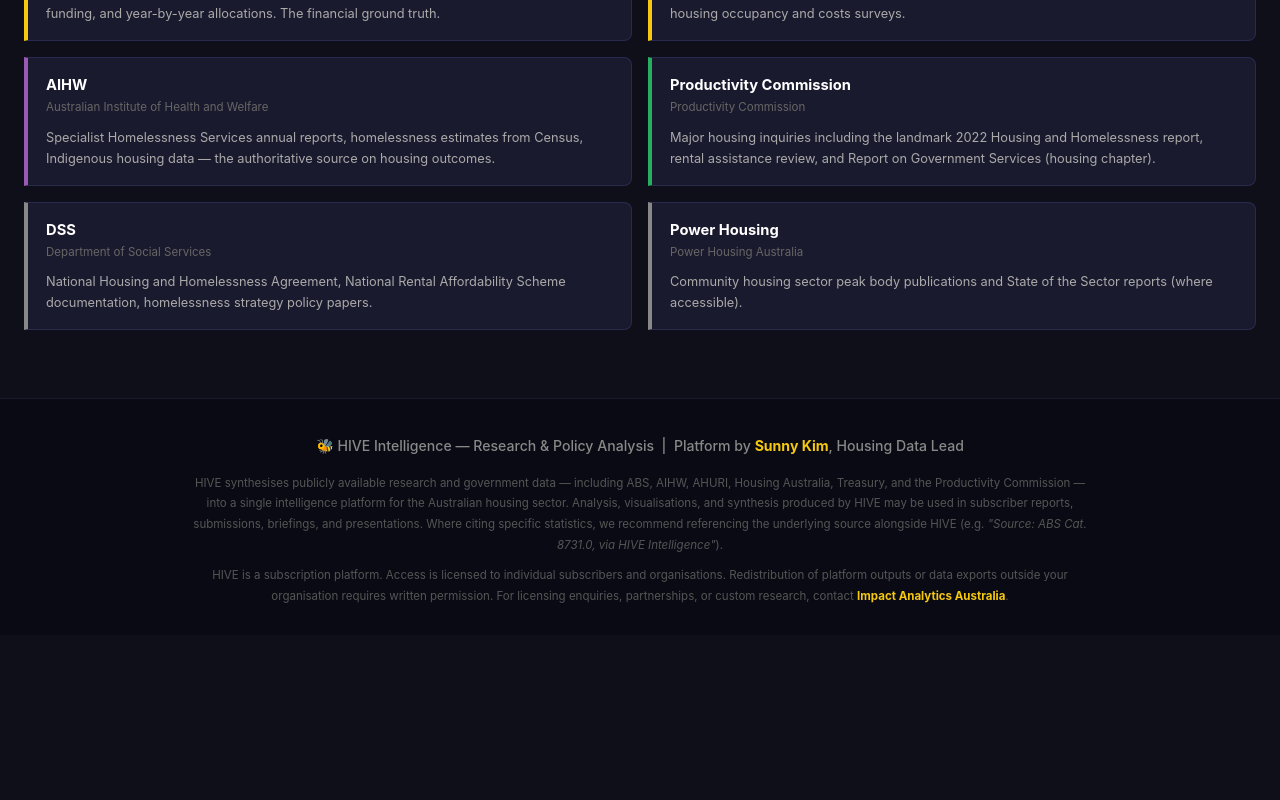
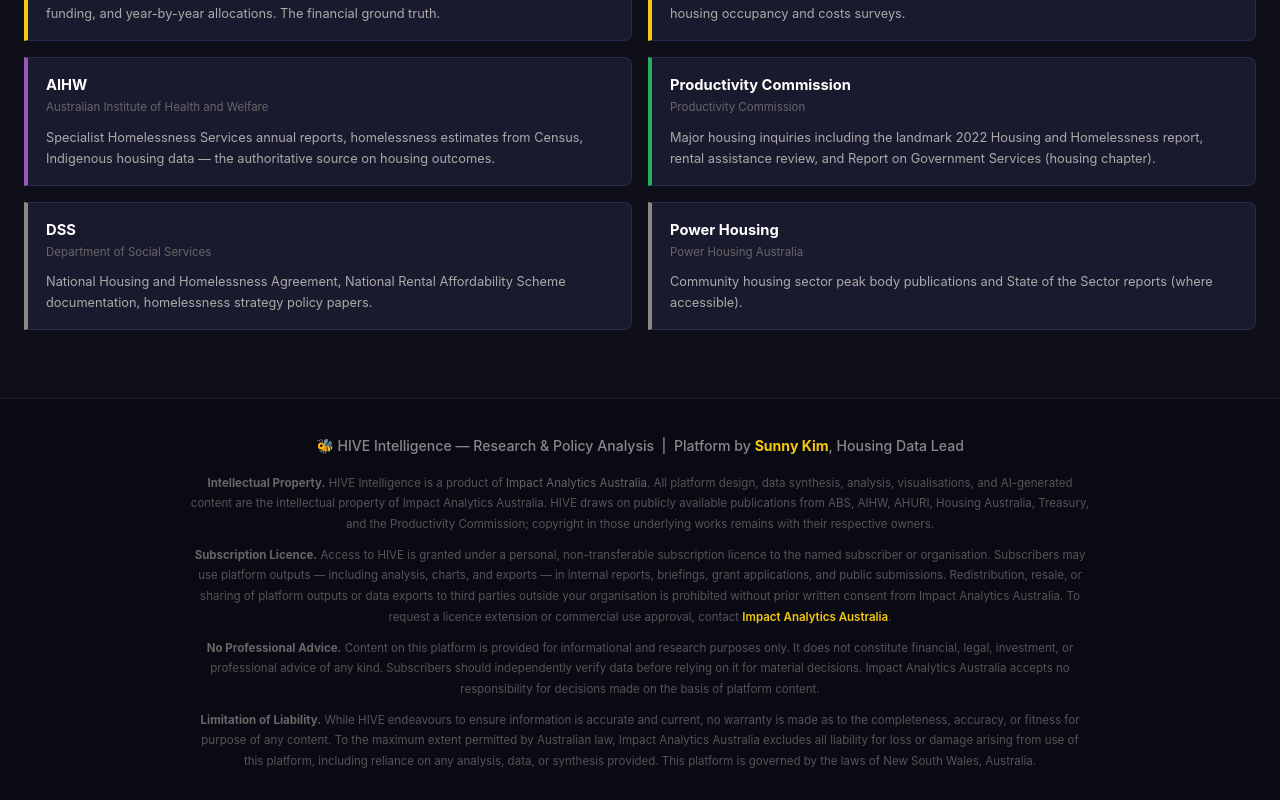
Before and after one commit to sunnykim-aus/hive-platform, a Next.js app: page / in a window 1280 px wide. Shown: the part 3521-4321 px from the top of the page. Before the commit the page ends 4156 px from the top, so only its background shows below. Built offline with nearby package versions, Linux system fonts and the light colour scheme.

Commit message:
Footer: full commercial disclaimer — IP, licence, no-advice, liability cap

```diff
--- a/app/layout.tsx
+++ b/app/layout.tsx
@@ -25,13 +25,23 @@ export default function RootLayout({ children }: { children: React.ReactNode })
               , Housing Data Lead
             </div>
             <p style={{ fontSize: "0.72rem", color: "#555", lineHeight: 1.8, marginBottom: 10 }}>
-              HIVE synthesises publicly available research and government data — including ABS, AIHW, AHURI, Housing Australia, Treasury, and the Productivity Commission — into a single intelligence platform for the Australian housing sector. Analysis, visualisations, and synthesis produced by HIVE may be used in subscriber reports, submissions, briefings, and presentations. Where citing specific statistics, we recommend referencing the underlying source alongside HIVE (e.g. <em>&quot;Source: ABS Cat. 8731.0, via HIVE Intelligence&quot;</em>).
+              <strong style={{ color: "#666" }}>Intellectual Property.</strong>{" "}
+              HIVE Intelligence is a product of{" "}
+              <a href="https://impactanalyticsaustralia.com.au/" target="_blank" rel="noopener noreferrer" style={{ color: "#666", textDecoration: "none" }}>Impact Analytics Australia</a>.
+              {" "}All platform design, data synthesis, analysis, visualisations, and AI-generated content are the intellectual property of Impact Analytics Australia. HIVE draws on publicly available publications from ABS, AIHW, AHURI, Housing Australia, Treasury, and the Productivity Commission; copyright in those underlying works remains with their respective owners.
+            </p>
+            <p style={{ fontSize: "0.72rem", color: "#555", lineHeight: 1.8, marginBottom: 10 }}>
+              <strong style={{ color: "#666" }}>Subscription Licence.</strong>{" "}
+              Access to HIVE is granted under a personal, non-transferable subscription licence to the named subscriber or organisation. Subscribers may use platform outputs — including analysis, charts, and exports — in internal reports, briefings, grant applications, and public submissions. Redistribution, resale, or sharing of platform outputs or data exports to third parties outside your organisation is prohibited without prior written consent from Impact Analytics Australia. To request a licence extension or commercial use approval, contact{" "}
+              <a href="https://impactanalyticsaustralia.com.au/#contact" target="_blank" rel="noopener noreferrer" style={{ color: "#f6c90e", textDecoration: "none", fontWeight: 600 }}>Impact Analytics Australia</a>.
+            </p>
+            <p style={{ fontSize: "0.72rem", color: "#555", lineHeight: 1.8, marginBottom: 10 }}>
+              <strong style={{ color: "#666" }}>No Professional Advice.</strong>{" "}
+              Content on this platform is provided for informational and research purposes only. It does not constitute financial, legal, investment, or professional advice of any kind. Subscribers should independently verify data before relying on it for material decisions. Impact Analytics Australia accepts no responsibility for decisions made on the basis of platform content.
             </p>
             <p style={{ fontSize: "0.72rem", color: "#555", lineHeight: 1.8 }}>
-              HIVE is a subscription platform. Access is licensed to individual subscribers and organisations. Redistribution of platform outputs or data exports outside your organisation requires written permission. For licensing enquiries, partnerships, or custom research, contact{" "}
-              <a href="https://impactanalyticsaustralia.com.au/#contact" target="_blank" rel="noopener noreferrer" style={{ color: "#f6c90e", textDecoration: "none", fontWeight: 700 }}>
-                Impact Analytics Australia
-              </a>.
+              <strong style={{ color: "#666" }}>Limitation of Liability.</strong>{" "}
+              While HIVE endeavours to ensure information is accurate and current, no warranty is made as to the completeness, accuracy, or fitness for purpose of any content. To the maximum extent permitted by Australian law, Impact Analytics Australia excludes all liability for loss or damage arising from use of this platform, including reliance on any analysis, data, or synthesis provided. This platform is governed by the laws of New South Wales, Australia.
             </p>
           </div>
         </footer>
```
